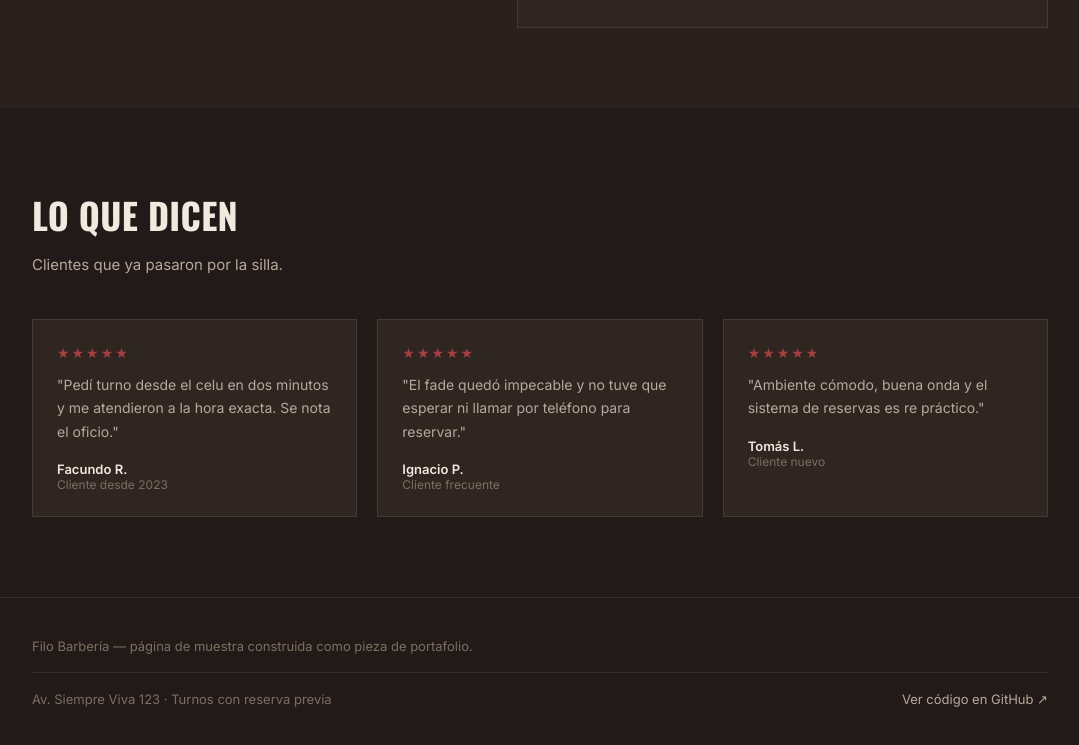
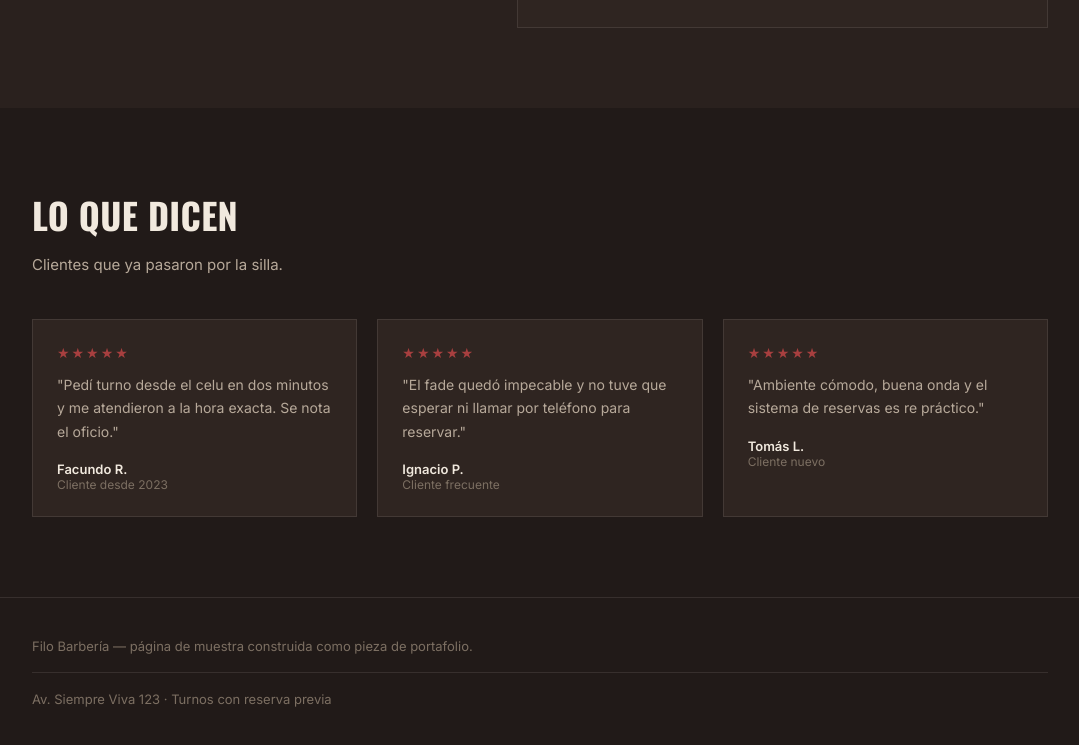
Before and after one commit to Lissandra2009/Barberia, a plain HTML site: page index.html in a window 1280 px wide. Shown: the part 2374-3119 px from the top of the page, without its empty margins (100-1179 px from the left). Drawn offline with nearby package versions, Linux system fonts and the light colour scheme.

Commit message:
Quitar el link al repositorio de GitHub del footer
Co-Authored-By: Claude Sonnet 5 <noreply@anthropic.com>

```diff
--- a/index.html
+++ b/index.html
@@ -372,7 +372,6 @@
     </div>
     <div class="footer-bottom">
       <p>Av. Siempre Viva 123 · Turnos con reserva previa</p>
-      <a href="https://github.com/Lissandra2009/Barberia" target="_blank" rel="noopener">Ver código en GitHub ↗</a>
     </div>
   </div>
 </footer>
```
